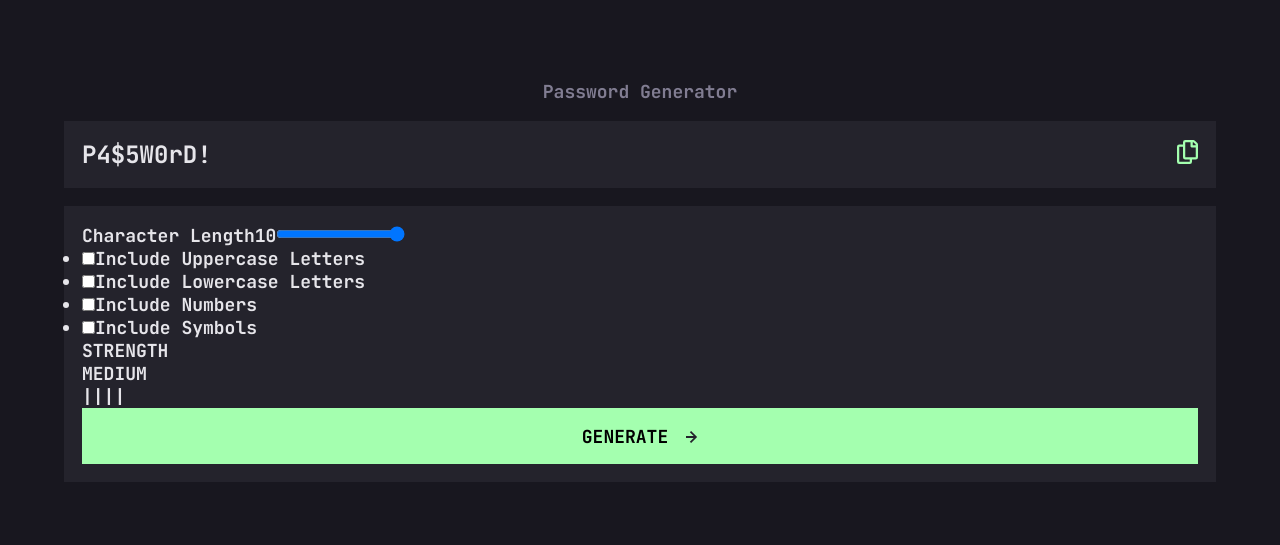
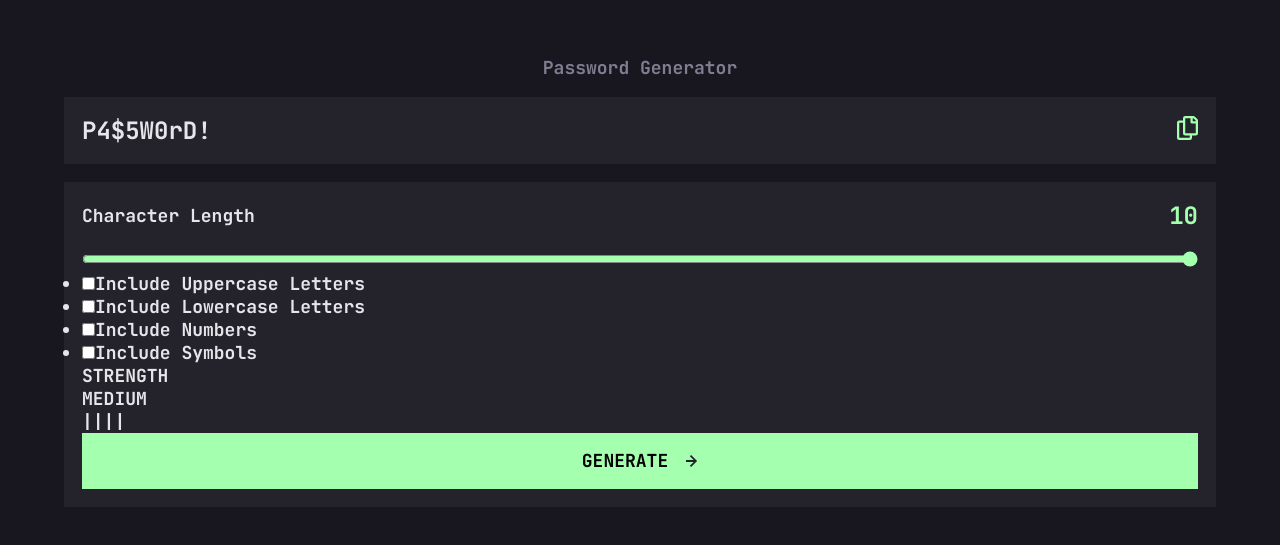
Before and after one commit to ledminh/password-generator-app, a Next.js app: page / in a window 1280 px wide. Shown: the part 119-664 px from the top of the page. Built offline with nearby package versions, Linux system fonts and the light colour scheme.

Commit message:
Character Length design finish

```diff
--- a/components/Panel/Panel.module.scss
+++ b/components/Panel/Panel.module.scss
@@ -0,0 +1,31 @@
+@use '../../styles/base';
+
+.characterLength {
+
+
+    label {
+        width: 100%;
+        display: flex;
+        flex-flow: row nowrap;
+
+        justify-content: space-between;
+        align-items: center;
+
+        margin-bottom: 1rem;
+
+        .value {
+            color: base.$color5;
+        }
+    }
+
+
+
+
+    input {
+        width: 100%;
+        accent-color: base.$color5;
+
+
+    }
+
+}
--- a/components/Panel/index.tsx
+++ b/components/Panel/index.tsx
@@ -12,7 +12,7 @@ export const Panel: FunctionComponent = () => {
                         Character Length
                     </span>
                     <span className={styles.value}>
-                        10
+                        <h3>10</h3>
                     </span>
                 </label>
                 <input type="range"
```
